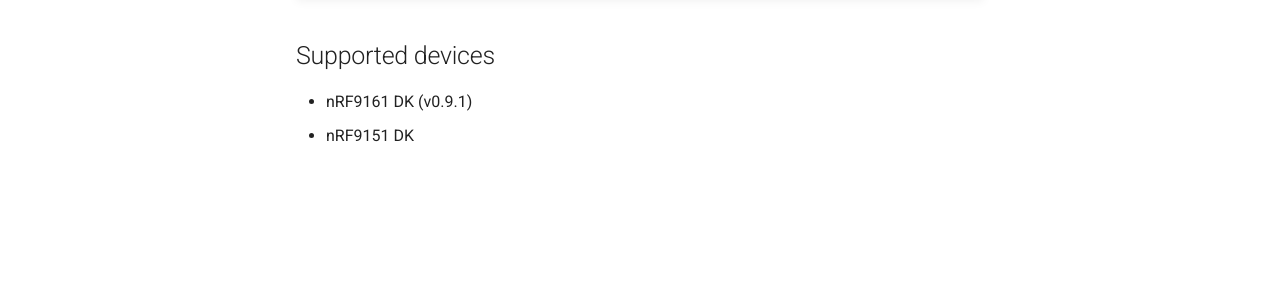
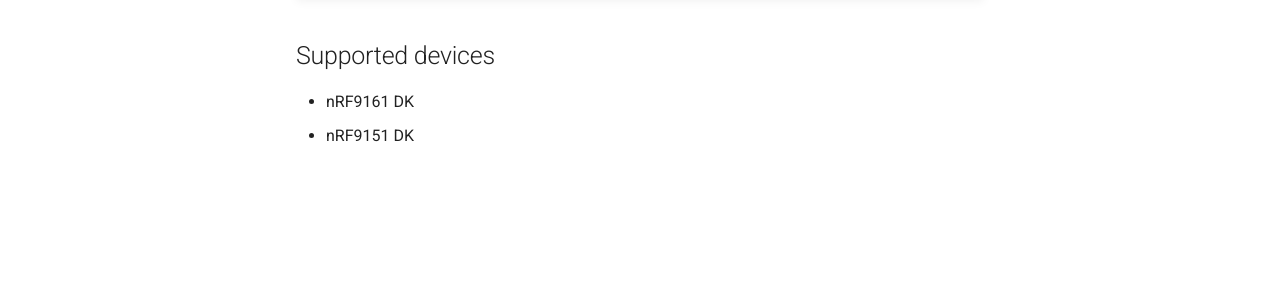
Before and after one commit to NordicSemiconductor/pc-nrfconnect-board-configurator, an MkDocs documentation site: the page built from doc/docs/index.md, in a window 1280 px wide. Shown: the part 424-708 px from the top of the page. Built offline with MkDocs 1.6.1 and Material for MkDocs 9.7.7, drawn with Linux system fonts in a browser that asks for light colours.

Commit message:
doc: update supported devices
Updated the list of supported devices.
Basically, removed the tag next to the DK name given that DK
reached v1.0.0.

Signed-off-by: Grzegorz Ferenc <Grzegorz.Ferenc@nordicsemi.no>

```diff
--- a/doc/docs/index.md
+++ b/doc/docs/index.md
@@ -10,5 +10,5 @@
 
 ## Supported devices
 
-- nRF9161 DK (v0.9.1)
+- nRF9161 DK
 - nRF9151 DK
```
